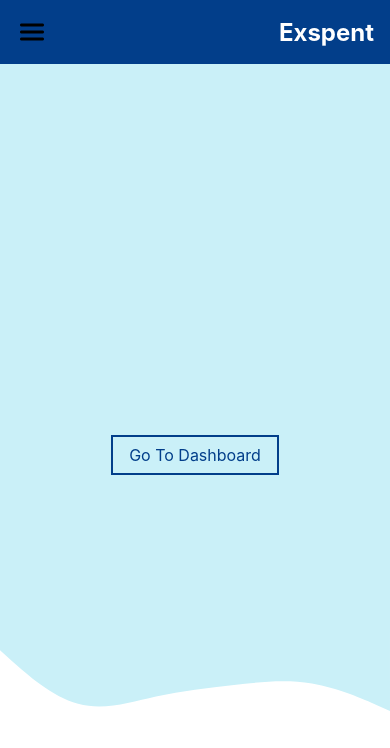
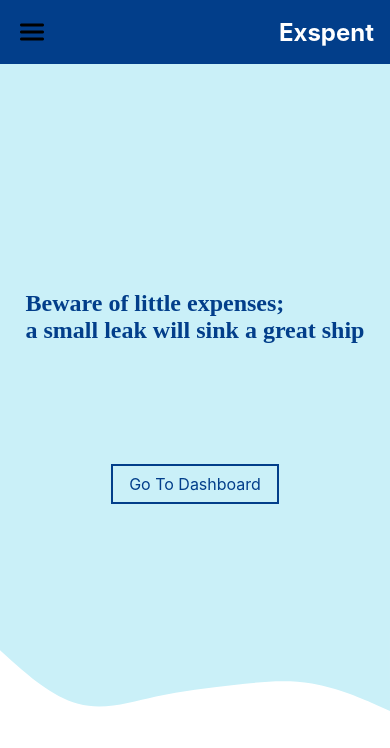
Before and after one commit to Nishantmishra1221/Expence-Tracking-MERN, a React (Vite) app: page / in a window 390 px wide. Shown: the top 748 px of the page. Built offline with nearby package versions, Linux system fonts and the light colour scheme.

Commit message:
quote-added

```diff
--- a/src/components/LanderBackground.jsx
+++ b/src/components/LanderBackground.jsx
@@ -3,7 +3,12 @@ import styles from "../styles/Background.module.css";
 const LanderBackground = () => {
   return (
     <div className={styles.background}>
-      <div className={styles.lander}></div>
+      <div className={styles.lander}>
+        <h1>
+          Beware of little expenses;
+          <br /> a small leak will sink a great ship
+        </h1>
+      </div>
       <svg
         xmlns="http://www.w3.org/2000/svg"
         viewBox="0 0 1440 320">
--- a/src/styles/Background.module.css
+++ b/src/styles/Background.module.css
@@ -1,6 +1,13 @@
 .lander {
   background-color: #caf0f8;
   height: 65vh;
+  display: flex;
+  justify-content: center;
+  align-items: center;
+}
+.lander h1{
+    font-size: 3rem;
+    color: #023e8a;
 }
 .background {
   position: absolute;
@@ -14,10 +21,17 @@
   .lander {
     height: 70vh;
   }
+  .lander h1{
+    font-size: 2rem;
+  }
 }
 
 @media (max-width: 480px) {
   .lander {
     height: 75vh;
   }
+  .lander h1{
+    font-size: 1.5rem;
+    padding: 0 1rem;
+  }
 }
--- a/src/styles/Lander.module.css
+++ b/src/styles/Lander.module.css
@@ -19,7 +19,7 @@
 
 @media (max-width: 1000px) {
   .landerButton {
-    margin-top: min(400px,95vw);
+    margin-top: min(400px,120vw);
   }
 }
 
```
